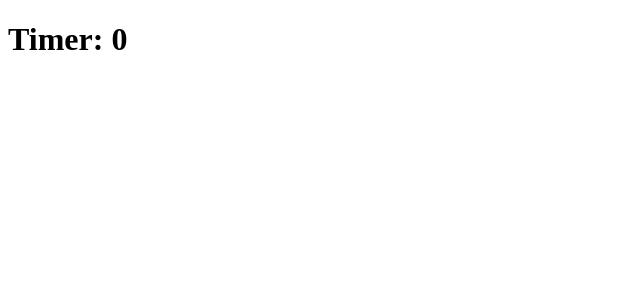
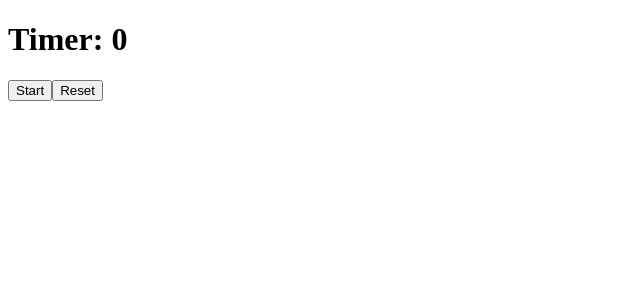
Before and after one commit to stanleyfils/react-training-styled-components-timer, a React (Create React App) app: page / in a window 1280 px wide. Shown: the top 300 px of the page, without its empty margins (0-640 px from the left). Built offline with nearby package versions, Linux system fonts and the light colour scheme.

Commit message:
Add state and butons

```diff
--- a/package.json
+++ b/package.json
@@ -8,7 +8,8 @@
     "@testing-library/user-event": "^7.2.1",
     "react": "^16.13.1",
     "react-dom": "^16.13.1",
-    "react-scripts": "3.4.1"
+    "react-scripts": "3.4.1",
+    "styled-components": "^5.1.1"
   },
   "scripts": {
     "start": "react-scripts start",
--- a/src/App.js
+++ b/src/App.js
@@ -1,7 +1,18 @@
-import React from "react";
+import React, { useState } from "react";
 
 const App = () => {
-  return <h1>Timer: 0</h1>;
+  const [isActive, setIsActive] = useState(false);
+  const [initialTime, setInitialTime] = useState(0);
+
+  return (
+    <div>
+      <h1>Timer: {initialTime}</h1>
+      <button>{isActive ? "Pause" : "Start"}</button>
+      <button>Reset</button>
+    </div>
+  );
 };
 
 export default App;
+
+// functionality should start, pause, reset, and record.
```
Also changed, not shown: 1 other file (tests, documents, lock files or other folders).
